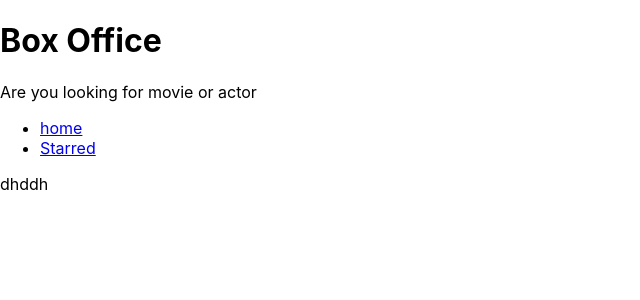
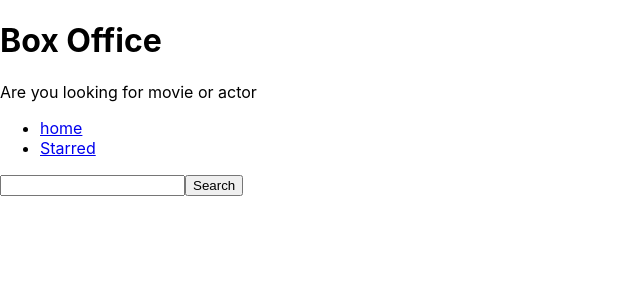
Before and after one commit to SAURABH200301/box-office, a React (Create React App) app: page / in a window 1280 px wide. Shown: the top 300 px of the page, without its empty margins (0-640 px from the left). Built offline with nearby package versions, Linux system fonts and the light colour scheme.

Commit message:
added config.js to render api

```diff
--- a/src/Pages/Home.js
+++ b/src/Pages/Home.js
@@ -1,11 +1,58 @@
-import React from 'react'
-// eslint-disable-next-line import/no-cycle
-import MainPageLayout from '../components/MainPageLayout'
+import React, { useState } from 'react';
+import MainPageLayout from '../components/MainPageLayout';
+import { apiGet } from '../misc/config';
 
-export default function Home() {
+function Home() {
+    const [input, setInput] = useState('');
+    const [results, setResults] = useState(null);
+
+    const onSearch = () => {
+        apiGet(`/search/shows?q=${input}`).then(result => {
+            setResults(result);
+        });
+    };
+
+    const onInputChange = ev => {
+        setInput(ev.target.value);
+    };
+
+    const onKeyDown = ev => {
+        if (ev.keyCode === 13) {
+            onSearch();
+        }
+    };
+
+    const renderResults = () => {
+        if (results && results.length === 0) {
+            return <div>No results</div>;
+        }
+
+        if (results && results.length > 0) {
+            return (
+                <div>
+                    {results.map(item => (
+                        <div key={item.show.id}>{item.show.name}</div>
+                    ))}
+                </div>
+            );
+        }
+
+        return null;
+    };
+
     return (
         <MainPageLayout>
-               dhddh
+            <input
+                type="text"
+                onChange={onInputChange}
+                onKeyDown={onKeyDown}
+                value={input} />
+            <button type="button" onClick={onSearch}>
+                Search
+            </button>
+            {renderResults()}
         </MainPageLayout>
-    )
+    );
 }
+
+export default Home;
--- /dev/null
+++ b/src/misc/config.js
@@ -0,0 +1,6 @@
+const API_BASE_URL='https://api.tvmaze.com';
+
+export async function apiGet(queryString){
+    const response= await fetch(`${API_BASE_URL}${queryString}`).then(r => r.json());
+    return response;
+}
```
